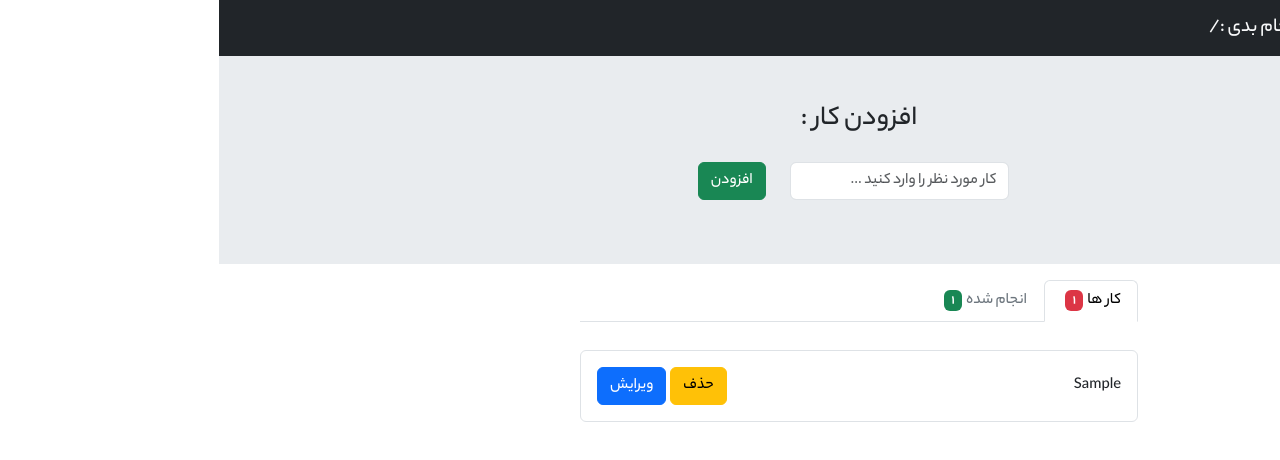
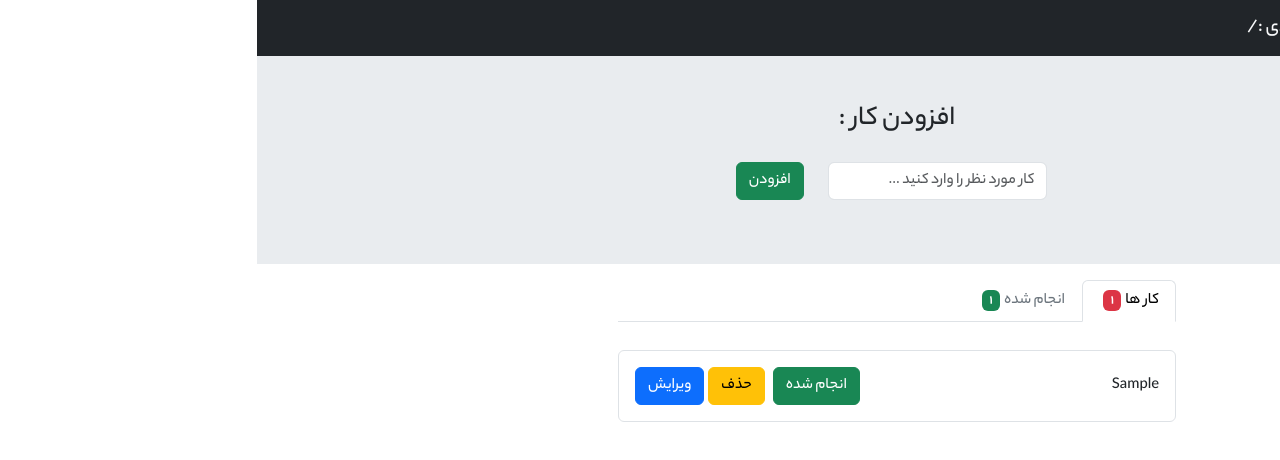
Before and after one commit to malekidev/todoapp, a React (Create React App) app: page / in a window 1280 px wide. Both pictures are taken after typing "Sample" into the empty fields and a click on the button "افزودن". Shown: the top 460 px of the page. Built offline with nearby package versions, Linux system fonts and the light colour scheme.

Commit message:
toggle-done-undone

```diff
--- a/src/Components/App.js
+++ b/src/Components/App.js
@@ -19,7 +19,14 @@ function App() {
             todoList.filter(item => item.id !== key)
         )
     }
-
+    let doneTodo = key => {
+        let find = todoList.find(item => item.id === key)
+        setTodoList([
+                {id : key , done: ! find.done , text: find.text},
+                ...todoList.filter(item => item.id !== key),
+            ]
+        )
+    }
     let filterTodos = todoList.filter(item => item.done === statusDone)
    return(
        <>
@@ -61,7 +68,7 @@ function App() {
 
                        {
                            filterTodos.length === 0 ? <p>کاری وجود ندارد</p> :
-                           filterTodos.map(item => <TodoItem key={item.id} item={item} delete={deleteTodo} />)
+                           filterTodos.map(item => <TodoItem key={item.id} item={item} delete={deleteTodo} done={doneTodo}/>)
                        }
 
                    </div>
--- a/src/Components/TodoItem.js
+++ b/src/Components/TodoItem.js
@@ -8,6 +8,8 @@ function TodoItem(props) {
                 <span>{props.item.text}</span>
             </div>
             <div className="d-flex">
+
+                <button className={`btn mx-1 ${props.item.done ? 'btn-danger' : 'btn-success'}`} onClick={() => props.done(props.item.id)}>{props.item.done ? 'انجام نشده' : 'انجام شده'}</button>
                 <button className="btn btn-warning mx-1" onClick={() => props.delete(props.item.id)}>حذف</button>
                 <button className="btn btn-primary " >ویرایش</button>
             </div>
```
